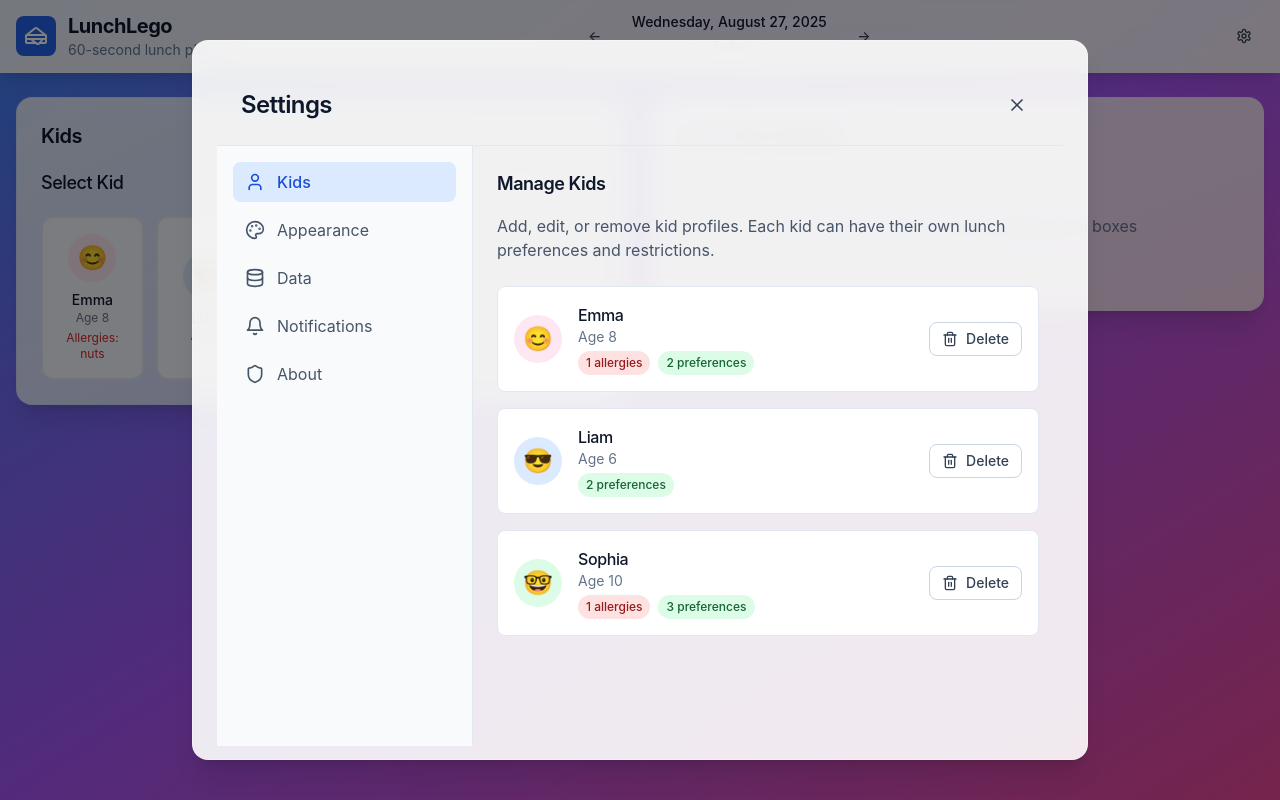
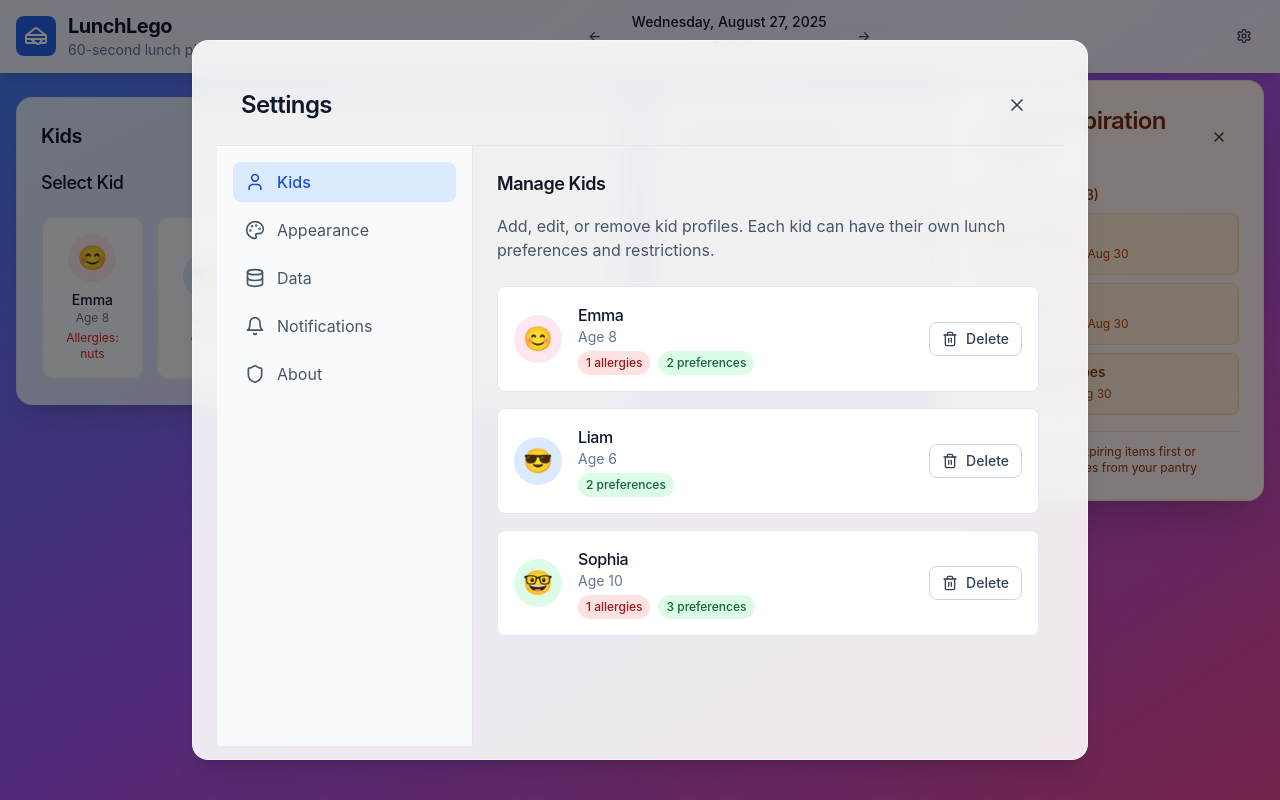
Before and after one commit to Tinytim695/LunchLego, a React (Vite) app: page / in a window 1280 px wide. Both pictures are taken after a click on the button 1243 px from the left and 36 px from the top of the page. Built offline with nearby package versions, Linux system fonts and the light colour scheme.

Commit message:
Add expiration date reminders functionality

```diff
--- a/src/App.tsx
+++ b/src/App.tsx
@@ -8,11 +8,13 @@ import { AddIngredientModal } from './components/modals/AddIngredientModal';
 import { AddKidModal } from './components/modals/AddKidModal';
 import { SettingsModal } from './components/modals/SettingsModal';
 import { KidSelector } from './components/KidSelector';
+import { ExpirationAlert } from './components/ExpirationAlert';
 import { Card } from './components/ui/Card';
 import { useAppState } from './hooks/useAppState';
 import { saveIngredient, saveLunchBox, saveKid } from './lib/storage';
 import { calculateNutritionBalance } from './lib/nutrition';
 import { generateId } from './lib/utils';
+import { useExpirationAlerts } from './hooks/useExpirationAlerts';
 import { sampleKids, sampleIngredients } from './data/sampleData';
 import { Ingredient, LunchBox, LunchBoxIngredient, Kid } from './types';
 
@@ -28,6 +30,10 @@ function App() {
   const [activeDragItem, setActiveDragItem] = useState<Ingredient | null>(null);
   const [theme, setTheme] = useState<'light' | 'dark' | 'auto'>('light');
   const [notifications, setNotifications] = useState(false);
+  const [expirationAlerts, setExpirationAlerts] = useState(true);
+
+  // Expiration alerts hook
+  const { showAlert, dismissAlert } = useExpirationAlerts(state.ingredients, expirationAlerts);
 
   // Initialize with sample data if empty
   React.useEffect(() => {
@@ -200,6 +206,12 @@ function App() {
         onSettingsClick={() => setShowSettingsModal(true)}
       />
 
+      <ExpirationAlert
+        ingredients={state.ingredients}
+        isVisible={showAlert}
+        onDismiss={dismissAlert}
+      />
+
       <main className="max-w-7xl mx-auto px-4 py-6">
         <DndContext onDragStart={handleDragStart} onDragEnd={handleDragEnd}>
         <div className="grid grid-cols-1 lg:grid-cols-2 gap-6">
@@ -298,6 +310,8 @@ function App() {
         onThemeChange={setTheme}
         notifications={notifications}
         onNotificationsChange={setNotifications}
+        expirationAlerts={expirationAlerts}
+        onExpirationAlertsChange={setExpirationAlerts}
       />
     </div>
   );
--- /dev/null
+++ b/src/components/ExpirationAlert.tsx
@@ -0,0 +1,116 @@
+import React from 'react';
+import { AlertTriangle, Clock, X } from 'lucide-react';
+import { Button } from './ui/Button';
+import { Card } from './ui/Card';
+import { Badge } from './ui/Badge';
+import { Ingredient } from '@/types';
+import { isExpiringSoon, isExpired, formatShortDate } from '@/lib/utils';
+import { getCategoryColor } from '@/lib/nutrition';
+
+interface ExpirationAlertProps {
+  ingredients: Ingredient[];
+  isVisible: boolean;
+  onDismiss: () => void;
+}
+
+export function ExpirationAlert({ ingredients, isVisible, onDismiss }: ExpirationAlertProps) {
+  const expiredIngredients = ingredients.filter(ingredient =>
+    ingredient.expirationDate && isExpired(ingredient.expirationDate)
+  );
+
+  const expiringSoonIngredients = ingredients.filter(ingredient =>
+    ingredient.expirationDate &&
+    isExpiringSoon(ingredient.expirationDate) &&
+    !isExpired(ingredient.expirationDate)
+  );
+
+  const totalAlerts = expiredIngredients.length + expiringSoonIngredients.length;
+
+  if (!isVisible || totalAlerts === 0) return null;
+
+  return (
+    <div className="fixed top-20 right-4 z-40 w-80">
+      <Card className="bg-gradient-to-br from-orange-50/95 to-red-50/95 backdrop-blur-md border-orange-200/60 shadow-2xl">
+        <div className="flex items-center justify-between mb-4">
+          <div className="flex items-center space-x-2">
+            <AlertTriangle className="w-5 h-5 text-orange-600" />
+            <h3 className="font-semibold text-orange-900">Food Expiration Alert</h3>
+          </div>
+          <Button variant="ghost" size="sm" onClick={onDismiss}>
+            <X className="w-4 h-4" />
+          </Button>
+        </div>
+
+        <div className="space-y-3">
+          {expiredIngredients.length > 0 && (
+            <div>
+              <h4 className="text-sm font-medium text-red-800 mb-2 flex items-center">
+                <AlertTriangle className="w-4 h-4 mr-1" />
+                Expired ({expiredIngredients.length})
+              </h4>
+              <div className="space-y-2">
+                {expiredIngredients.slice(0, 3).map(ingredient => (
+                  <div key={ingredient.id} className="flex items-center justify-between p-2 bg-red-100/80 rounded-lg border border-red-200">
+                    <div className="flex-1">
+                      <p className="text-sm font-medium text-red-900">{ingredient.name}</p>
+                      <div className="flex items-center space-x-2">
+                        <Badge className={getCategoryColor(ingredient.category)} size="sm">
+                          {ingredient.category}
+                        </Badge>
+                        <span className="text-xs text-red-700">
+                          Expired {formatShortDate(ingredient.expirationDate!)}
+                        </span>
+                      </div>
+                    </div>
+                  </div>
+                ))}
+                {expiredIngredients.length > 3 && (
+                  <p className="text-xs text-red-700 text-center">
+                    +{expiredIngredients.length - 3} more expired items
+                  </p>
+                )}
+              </div>
+            </div>
+          )}
+
+          {expiringSoonIngredients.length > 0 && (
+            <div>
+              <h4 className="text-sm font-medium text-orange-800 mb-2 flex items-center">
+                <Clock className="w-4 h-4 mr-1" />
+                Expiring Soon ({expiringSoonIngredients.length})
+              </h4>
+              <div className="space-y-2">
+                {expiringSoonIngredients.slice(0, 3).map(ingredient => (
+                  <div key={ingredient.id} className="flex items-center justify-between p-2 bg-orange-100/80 rounded-lg border border-orange-200">
+                    <div className="flex-1">
+                      <p className="text-sm font-medium text-orange-900">{ingredient.name}</p>
+                      <div className="flex items-center space-x-2">
+                        <Badge className={getCategoryColor(ingredient.category)} size="sm">
+                          {ingredient.category}
+                        </Badge>
+                        <span className="text-xs text-orange-700">
+                          Expires {formatShortDate(ingredient.expirationDate!)}
+                        </span>
+                      </div>
+                    </div>
+                  </div>
+                ))}
+                {expiringSoonIngredients.length > 3 && (
+                  <p className="text-xs text-orange-700 text-center">
+                    +{expiringSoonIngredients.length - 3} more expiring soon
+                  </p>
+                )}
+              </div>
+            </div>
+          )}
+        </div>
+
+        <div className="mt-4 pt-3 border-t border-orange-200/60">
+          <p className="text-xs text-orange-800">
+            💡 Consider using expiring items first or removing expired ones from your pantry
+          </p>
+        </div>
+      </Card>
+    </div>
+  );
+}
--- a/src/components/pantry/PantryGrid.tsx
+++ b/src/components/pantry/PantryGrid.tsx
@@ -44,8 +44,9 @@ function DraggableIngredient({ ingredient }: DraggableIngredientProps) {
         hover:from-blue-50/95 hover:to-purple-50/95 hover:border-blue-400/80 hover:shadow-xl hover:scale-[1.02]
         active:scale-105 active:rotate-1 transform
         ${isDragging ? 'opacity-50 rotate-3 scale-105' : ''}
-        ${hasExpired ? 'border-red-400/80 from-red-50/95 to-red-100/95 shadow-red-200/50' : ''}
-        ${isExpiring ? 'border-orange-400/80 from-orange-50/95 to-orange-100/95 shadow-orange-200/50' : 'border-slate-300/60'}
+        ${hasExpired ? 'border-red-400/80 from-red-50/95 to-red-100/95 shadow-red-200/50 ring-2 ring-red-200/50' : ''}
+        ${isExpiring && !hasExpired ? 'border-orange-400/80 from-orange-50/95 to-orange-100/95 shadow-orange-200/50 ring-2 ring-orange-200/50' : ''}
+        ${!hasExpired && !isExpiring ? 'border-slate-300/60' : ''}
       `}
     >
       <div className="flex items-start justify-between mb-2">
@@ -70,7 +71,7 @@ function DraggableIngredient({ ingredient }: DraggableIngredientProps) {
           <p>{ingredient.quantity} {ingredient.unit}</p>
           {ingredient.expirationDate && (
             <p className={hasExpired ? 'text-red-600' : isExpiring ? 'text-orange-600' : ''}>
-              Expires: {formatShortDate(ingredient.expirationDate)}
+              {hasExpired ? 'Expired' : 'Expires'}: {formatShortDate(ingredient.expirationDate)}
             </p>
           )}
         </div>
--- /dev/null
+++ b/src/hooks/useExpirationAlerts.ts
@@ -0,0 +1,51 @@
+import { useState, useEffect } from 'react';
+import { Ingredient } from '@/types';
+import { isExpiringSoon, isExpired } from '@/lib/utils';
+
+export function useExpirationAlerts(ingredients: Ingredient[], enabled: boolean) {
+  const [showAlert, setShowAlert] = useState(false);
+  const [lastAlertCheck, setLastAlertCheck] = useState<string>('');
+
+  useEffect(() => {
+    if (!enabled) {
+      setShowAlert(false);
+      return;
+    }
+
+    const checkExpirations = () => {
+      const today = new Date().toDateString();
+
+      // Don't show alert if we already showed it today
+      if (lastAlertCheck === today) return;
+
+      const hasExpiringItems = ingredients.some(ingredient =>
+        ingredient.expirationDate && (
+          isExpired(ingredient.expirationDate) ||
+          isExpiringSoon(ingredient.expirationDate)
+        )
+      );
+
+      if (hasExpiringItems) {
+        setShowAlert(true);
+        setLastAlertCheck(today);
+      }
+    };
+
+    // Check immediately
+    checkExpirations();
+
+    // Check every hour
+    const interval = setInterval(checkExpirations, 60 * 60 * 1000);
+
+    return () => clearInterval(interval);
+  }, [ingredients, enabled, lastAlertCheck]);
+
+  const dismissAlert = () => {
+    setShowAlert(false);
+  };
+
+  return {
+    showAlert,
+    dismissAlert,
+  };
+}
--- a/src/lib/utils.ts
+++ b/src/lib/utils.ts
@@ -23,13 +23,22 @@ export function formatShortDate(date: Date): string {
 
 export function isExpiringSoon(date: Date, days: number = 3): boolean {
   const now = new Date();
-  const diffTime = date.getTime() - now.getTime();
+  now.setHours(0, 0, 0, 0); // Reset time to start of day
+  const expirationDate = new Date(date);
+  expirationDate.setHours(0, 0, 0, 0); // Reset time to start of day
+
+  const diffTime = expirationDate.getTime() - now.getTime();
   const diffDays = Math.ceil(diffTime / (1000 * 60 * 60 * 24));
   return diffDays <= days && diffDays >= 0;
 }
 
 export function isExpired(date: Date): boolean {
-  return date < new Date();
+  const now = new Date();
+  now.setHours(0, 0, 0, 0); // Reset time to start of day
+  const expirationDate = new Date(date);
+  expirationDate.setHours(0, 0, 0, 0); // Reset time to start of day
+
+  return expirationDate < now;
 }
 
 export function generateId(): string {
```
Also changed, not shown: src/components/modals/SettingsModal.tsx (+19 -2 lines).
